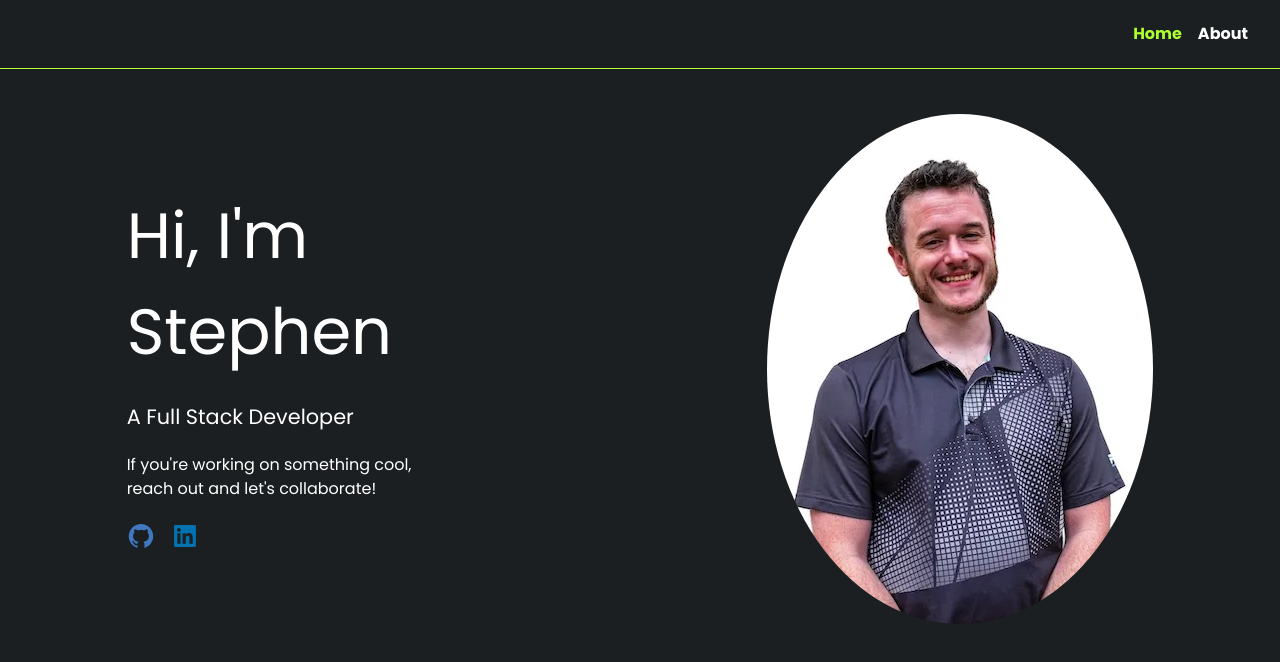
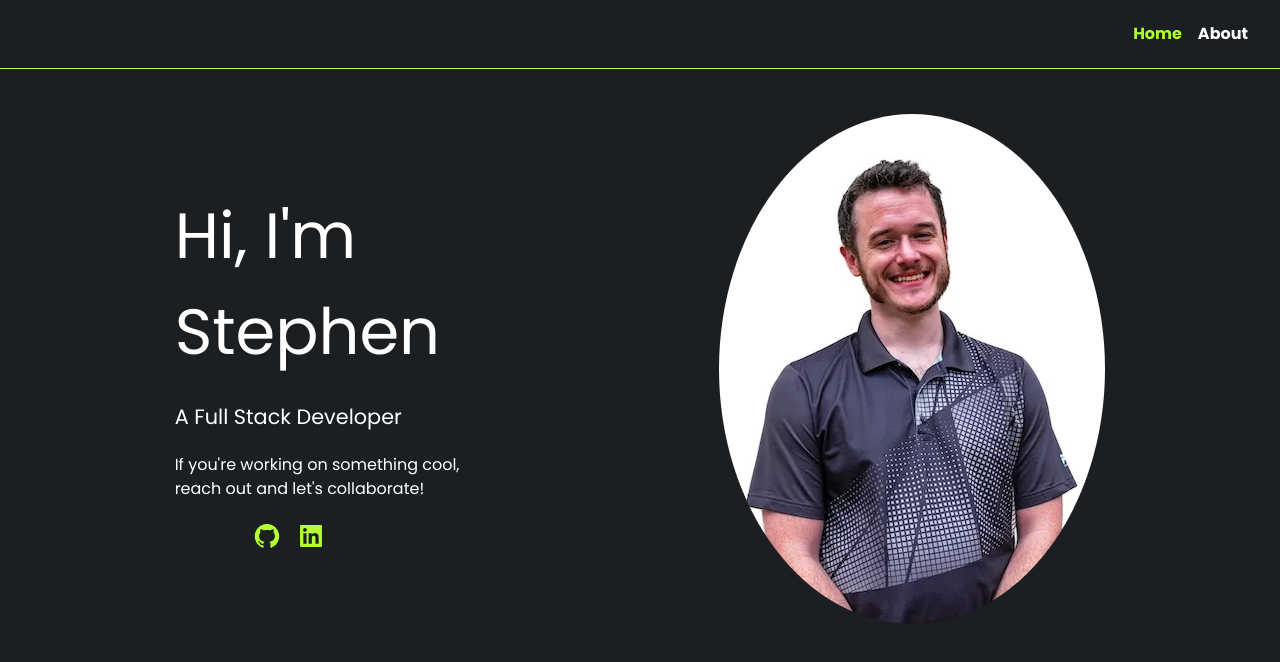
Before and after one commit to smontana/Portfolio, a React (Create React App) app: page / in a window 1280 px wide. Shown: the top 662 px of the page. Built offline with nearby package versions, Linux system fonts and the light colour scheme; some icons are missing.

Commit message:
updated socials icons and css

```diff
--- a/src/components/Socials/Socials.jsx
+++ b/src/components/Socials/Socials.jsx
@@ -1,4 +1,3 @@
-import React from "react";
 import "./Style.scss";
 import { AiFillLinkedin, AiOutlineGithub } from "react-icons/ai";
 
@@ -6,10 +5,10 @@ export const Socials = () => {
   return (
     <div className="icons">
       <a href="https://github.com/smontana" target="_blank" rel="noreferrer">
-        <AiOutlineGithub style={{ color: "#4078c0" }} />
+        <AiOutlineGithub style={{ color: "#B6FF30" }} />
       </a>
       <a href="https://www.linkedin.com/in/stephen-montana/" target="_blank" rel="noreferrer">
-        <AiFillLinkedin style={{ color: "#0072b1 " }} />
+        <AiFillLinkedin style={{ color: "#B6FF30" }} />
       </a>
     </div>
   );
--- a/src/components/Socials/Style.scss
+++ b/src/components/Socials/Style.scss
@@ -4,11 +4,12 @@
   display: flex;
   gap: 1rem;
   font-size: 28px;
-  color: red;
+  width: 57%;
+  justify-content: center;
 }
 
 @media screen and (max-width: 700px){
   .icons {
-    justify-content: center;
+    width: 100%;
   }
 }
--- a/src/pages/Home/Style.scss
+++ b/src/pages/Home/Style.scss
@@ -12,7 +12,7 @@
     display: flex;
     flex-direction: column;
     gap: 1.3rem;
-    flex-basis: 34rem;
+    flex-basis: 25rem;
 
     h1 {
       font-size: 4rem;
```
